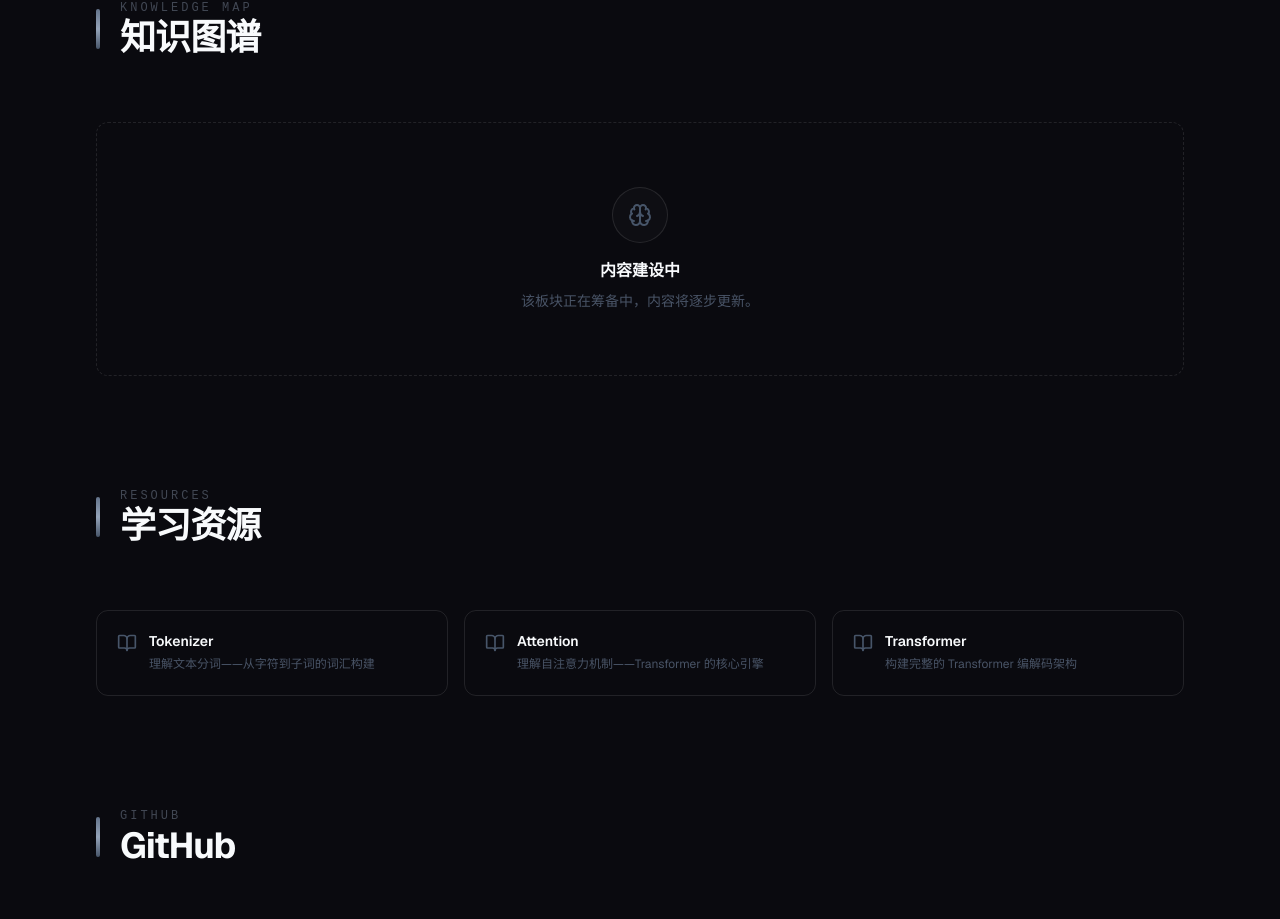
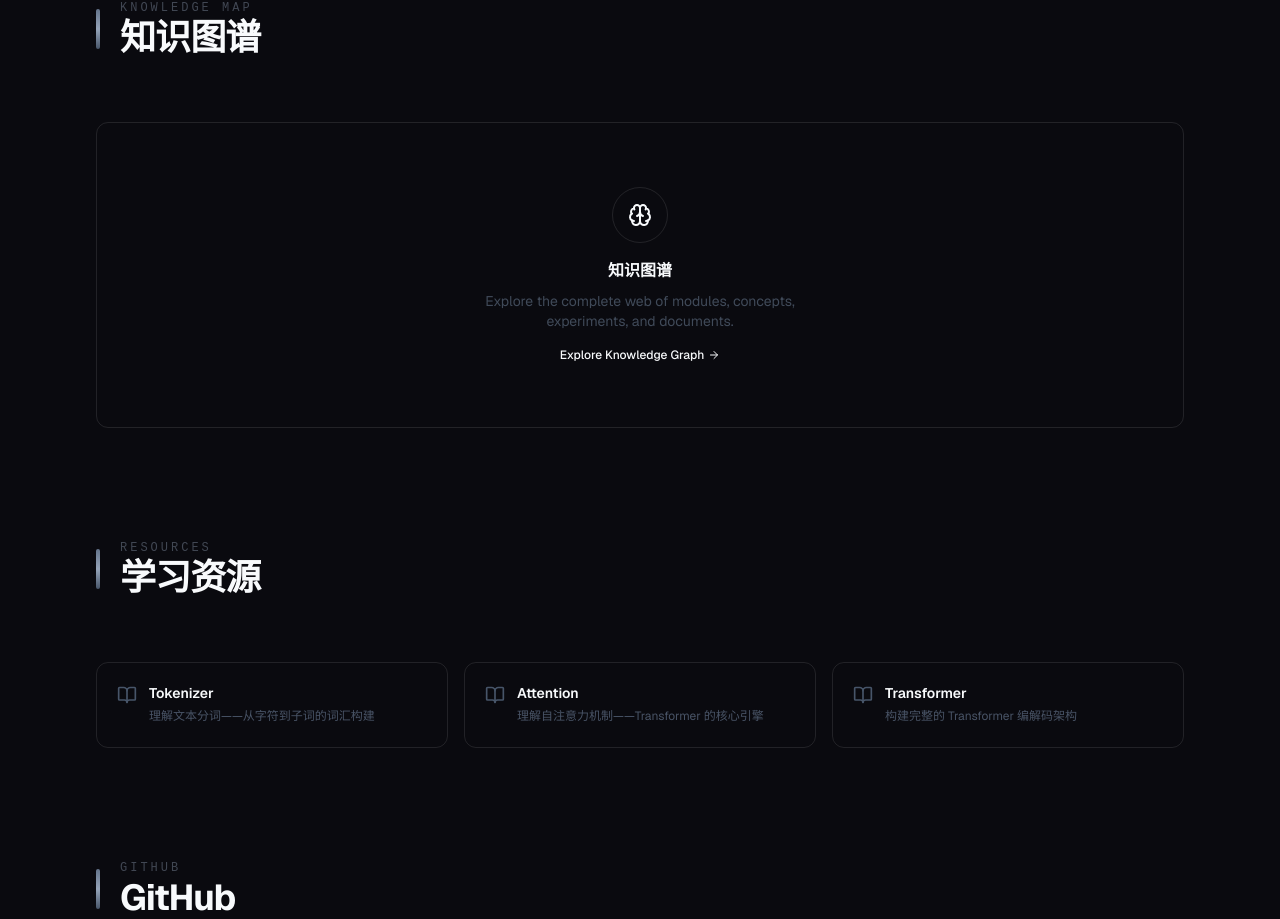
Before and after one commit to HouCheung/hou-universe, a Next.js app: page /ai-lab in a window 1280 px wide. Shown: the part 2479-3398 px from the top of the page. Built offline with nearby package versions, Linux system fonts and the light colour scheme; no server answers.

Commit message:
feat(knowledge): add i18n keys and integration links (Phase 22e)

```diff
--- a/src/components/ai-lab/KnowledgeMap.tsx
+++ b/src/components/ai-lab/KnowledgeMap.tsx
@@ -3,7 +3,8 @@
 import { useTranslation } from "react-i18next";
 import { motion, type Variants } from "framer-motion";
 import { SectionHeader } from "@/components/home/SectionHeader";
-import { Brain } from "lucide-react";
+import { Brain, ArrowRight } from "lucide-react";
+import Link from "next/link";
 
 const variants: Variants = {
   hidden: { opacity: 0, y: 40 },
@@ -27,17 +28,24 @@ export function KnowledgeMap() {
     >
       <SectionHeader titleKey="aiLab.sections.knowledgeMap" />
 
-      <div className="flex flex-col items-center justify-center rounded-xl border border-dashed border-slate-500/15 py-16 text-center dark:border-white/[0.05]">
-        <div className="mb-4 flex size-14 items-center justify-center rounded-full border border-slate-500/[0.12] bg-slate-500/[0.03] dark:border-white/[0.04] dark:bg-white/[0.02]">
-          <Brain className="size-6 text-slate-500/50 dark:text-slate-600" />
+      <Link
+        href="/ai-lab/knowledge"
+        className="group flex flex-col items-center justify-center rounded-xl border border-brand/15 bg-brand/[0.02] py-16 text-center transition-all duration-300 hover:border-brand/30 hover:bg-brand/[0.05] dark:border-white/[0.06] dark:hover:border-brand/25"
+      >
+        <div className="mb-4 flex size-14 items-center justify-center rounded-full border border-brand/20 bg-brand/[0.06] transition-all duration-300 group-hover:border-brand/40 group-hover:shadow-[0_0_20px_rgba(var(--brand-rgb),0.1)] dark:border-brand/25 dark:bg-brand/[0.08]">
+          <Brain className="size-6 text-brand/60 transition-all duration-300 group-hover:text-brand/80" />
         </div>
-        <h3 className="text-base font-semibold text-foreground">
-          {t("aiLab.comingSoon")}
+        <h3 className="text-base font-semibold text-foreground transition-colors group-hover:text-brand">
+          {t("aiLab.sections.knowledgeMap")}
         </h3>
-        <p className="mt-2 max-w-sm text-sm text-slate-500/80 dark:text-slate-500/70">
-          {t("aiLab.comingSoonDesc")}
+        <p className="mt-2 max-w-sm text-sm text-slate-500/70 transition-colors group-hover:text-slate-500/90 dark:text-slate-500/60 dark:group-hover:text-slate-400/80">
+          Explore the complete web of modules, concepts, experiments, and documents.
         </p>
-      </div>
+        <span className="mt-4 inline-flex items-center gap-1 text-xs font-medium text-brand/60 transition-all duration-300 group-hover:text-brand group-hover:translate-x-0.5 dark:text-brand/50 dark:group-hover:text-brand/70">
+          Explore Knowledge Graph
+          <ArrowRight className="size-3" />
+        </span>
+      </Link>
     </motion.section>
   );
 }
--- a/src/components/minimind/experience/ModuleDependencyGraph.tsx
+++ b/src/components/minimind/experience/ModuleDependencyGraph.tsx
@@ -4,6 +4,8 @@ import { useMemo, useRef, useEffect, useState } from "react";
 import { useTranslation } from "react-i18next";
 import { motion, type Variants } from "framer-motion";
 import { cn } from "@/lib/utils";
+import Link from "next/link";
+import { ArrowRight } from "lucide-react";
 import {
   MINIMIND_MODULES,
   computeDependencyLevels,
@@ -262,6 +264,17 @@ export function ModuleDependencyGraph() {
           ))}
         </div>
       </div>
+
+        {/* Link to full knowledge graph */}
+        <div className="mt-10 flex justify-center">
+          <Link
+            href="/ai-lab/knowledge"
+            className="group inline-flex items-center gap-2 rounded-full border border-brand/20 bg-brand/[0.03] px-5 py-2.5 text-sm font-medium text-brand/70 transition-all duration-300 hover:border-brand/40 hover:bg-brand/[0.06] hover:text-brand dark:border-brand/25 dark:text-brand/60 dark:hover:text-brand/80"
+          >
+            Explore full knowledge graph
+            <ArrowRight className="size-4 transition-transform duration-300 group-hover:translate-x-0.5" />
+          </Link>
+        </div>
     </motion.section>
   );
 }
--- a/src/lib/i18n/locales/en.json
+++ b/src/lib/i18n/locales/en.json
@@ -809,6 +809,11 @@
         "runnerFailed": "Experiment execution failed.",
         "contextFailed": "Failed to create experiment context. Check module configuration."
       }
+    },
+    "knowledge": {
+      "subhead": "Knowledge Graph",
+      "heading": "How Everything Connects",
+      "intro": "An interactive map of the MiniMind learning system. Explore how modules, concepts, experiments, documents, and implementations relate to each other. Click any node to see its connections — every node and edge is derived from the module registry, no manual maintenance required."
     }
   },
   "roadmap": {
--- a/src/lib/i18n/locales/zh-CN.json
+++ b/src/lib/i18n/locales/zh-CN.json
@@ -809,6 +809,11 @@
         "runnerFailed": "实验执行失败。",
         "contextFailed": "无法创建实验上下文，请检查模块配置。"
       }
+    },
+    "knowledge": {
+      "subhead": "知识图谱",
+      "heading": "万物互联",
+      "intro": "MiniMind 学习系统的交互式知识地图。探索模块、概念、实验、文档和实现之间的关系。点击任意节点查看其连接——所有节点和边均从模块注册表自动派生，无需手动维护。"
     }
   },
   "roadmap": {
```
